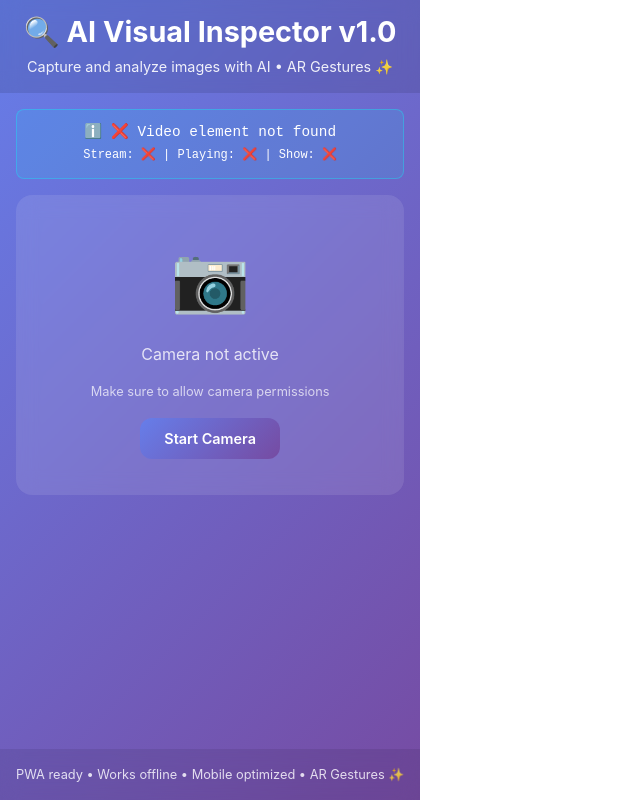
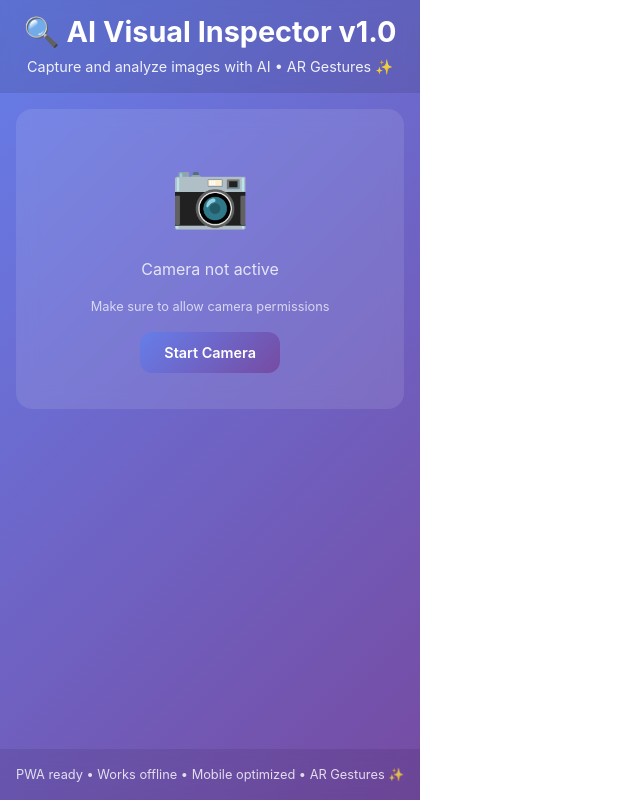
Before and after one commit to ahmalzaabi/ai-visual-inspector, a React (Vite) app: page / in a window 1280 px wide. Shown: the whole page, without its empty margins (0-640 px from the left). Built offline with nearby package versions, Linux system fonts and the light colour scheme.

Commit message:
Fix video display issue - resolve video element rendering chicken-and-egg problem

```diff
--- a/src/App.tsx
+++ b/src/App.tsx
@@ -11,159 +11,101 @@ function App() {
   const [fingerCount, setFingerCount] = useState(0)
   const [handLandmarks, setHandLandmarks] = useState<any[]>([])
   const [debugInfo, setDebugInfo] = useState<string>('')
-  const [hasStream, setHasStream] = useState(false)
   const videoRef = useRef<HTMLVideoElement>(null)
   const canvasRef = useRef<HTMLCanvasElement>(null)
-
-  // Monitor video stream status
-  useEffect(() => {
-    const checkStream = () => {
-      const video = videoRef.current
-      if (video) {
-        const hasVideoSrc = !!video.srcObject
-        const stream = video.srcObject as MediaStream
-        const streamActive = stream?.active
-        const trackCount = stream?.getTracks?.()?.length || 0
-        const videoTracks = stream?.getVideoTracks?.()?.length || 0
-
-        // Detailed debug info
-        const streamInfo = stream ? {
-          active: stream.active,
-          tracks: trackCount,
-          videoTracks: videoTracks,
-          id: stream.id
-        } : null
-
-        console.log('🔍 Stream Check:', {
-          hasVideoSrc,
-          streamActive,
-          streamInfo,
-          videoElement: !!video,
-          videoReadyState: video.readyState,
-          videoPlaying: !video.paused && !video.ended && video.readyState > 2
-        })
-
-        if (hasVideoSrc && streamActive && videoTracks > 0) {
-          setHasStream(true)
-          setDebugInfo(`📺 ACTIVE STREAM: ${videoTracks} video track(s), Ready:${video.readyState}`)
-          // Force playing state if we have a stream
-          if (!isPlaying) {
-            setIsPlaying(true)
-          }
-        } else {
-          setHasStream(false)
-          if (hasVideoSrc) {
-            setDebugInfo(`⚠️ STREAM ISSUES: active:${streamActive}, tracks:${trackCount}, video:${videoTracks}`)
-          } else {
-            setDebugInfo('❌ No video source detected')
-          }
-        }
-      } else {
-        setHasStream(false)
-        setDebugInfo('❌ Video element not found')
-      }
-    }
-
-    const interval = setInterval(checkStream, 1000)
-    return () => clearInterval(interval)
-  }, [isPlaying])
 
   const startCamera = useCallback(async () => {
     try {
       setError(null)
-      setDebugInfo('🔄 Requesting camera access...')
+      setDebugInfo('🔄 Starting camera...')
 
       // Check if getUserMedia is supported
       if (!navigator.mediaDevices || !navigator.mediaDevices.getUserMedia) {
         throw new Error('Camera API not supported in this browser')
       }
 
-      setDebugInfo('📱 Camera API supported, requesting permissions...')
-
       const stream = await navigator.mediaDevices.getUserMedia({
         video: {
-          facingMode: 'environment', // Use back camera on mobile
-          width: { ideal: 1920 },
-          height: { ideal: 1080 }
+          facingMode: 'environment',
+          width: { ideal: 1280 },
+          height: { ideal: 720 }
         }
       })
 
-      console.log('📹 Got stream:', {
-        id: stream.id,
-        active: stream.active,
-        tracks: stream.getTracks().length,
-        videoTracks: stream.getVideoTracks().length
-      })
-
-      setDebugInfo(`✅ Stream created: ${stream.getVideoTracks().length} video tracks, active: ${stream.active}`)
+      console.log('📹 Stream obtained:', stream.active, stream.getVideoTracks().length)
+      setDebugInfo('✅ Camera access granted')
 
       if (videoRef.current) {
-        // Clear any existing stream first
+        // Stop any existing stream
         if (videoRef.current.srcObject) {
           const oldStream = videoRef.current.srcObject as MediaStream
           oldStream.getTracks().forEach(track => track.stop())
         }
 
+        // Assign the new stream
         videoRef.current.srcObject = stream
-        console.log('🎬 Stream assigned to video element')
-        setDebugInfo('🎬 Stream assigned to video element...')
+        console.log('🎬 Setting isPlaying to true...')
+        setIsPlaying(true) // Set immediately when stream is assigned
+        console.log('🎬 isPlaying state updated')
 
-        // Force the video to be visible immediately
+        // Force re-render check
+        setTimeout(() => {
+          console.log('🔍 State check - isPlaying:', isPlaying)
+          if (!isPlaying) {
+            console.log('⚠️ isPlaying is still false, forcing update...')
             setIsPlaying(true)
-        setHasStream(true)
+          }
+        }, 100)
 
-        // Try to start playback with more detailed error handling
-        setTimeout(async () => {
-          if (videoRef.current) {
-            try {
-              await videoRef.current.play()
-              console.log('▶️ Video.play() succeeded')
-              setDebugInfo('▶️ Video playing successfully!')
-                         } catch (playError: any) {
-               console.error('Video play error:', playError)
-               setDebugInfo(`⚠️ Play failed: ${playError.message || 'Unknown error'}`)
-              // Still try to show video even if play fails
-            }
-          }
-        }, 1000)
-
-        // Add event listeners with detailed logging
+        // Set up event handlers
         videoRef.current.onloadedmetadata = () => {
-          console.log('📹 Video metadata loaded, dimensions:', videoRef.current?.videoWidth, 'x', videoRef.current?.videoHeight)
-          setDebugInfo(`📹 Video loaded: ${videoRef.current?.videoWidth}x${videoRef.current?.videoHeight}`)
+          console.log('📹 Video metadata loaded:', videoRef.current?.videoWidth, 'x', videoRef.current?.videoHeight)
+          setDebugInfo(`📹 Video ready: ${videoRef.current?.videoWidth}x${videoRef.current?.videoHeight}`)
         }
 
         videoRef.current.onplay = () => {
-          console.log('🎬 Video play event')
-          setDebugInfo('🎬 Video play event fired!')
-        }
-
-        videoRef.current.onplaying = () => {
-          console.log('▶️ Video playing event')
-          setDebugInfo('▶️ Video is now playing!')
-        }
-
-        videoRef.current.onerror = (e) => {
-          console.error('Video error:', e)
-          setError('Video playback error')
-          setDebugInfo(`❌ Video error: ${e}`)
-        }
-
-        videoRef.current.onloadstart = () => {
-          console.log('🔄 Video load start')
-          setDebugInfo('🔄 Video starting to load...')
+          console.log('▶️ Video playing')
+          setDebugInfo('▶️ Video playing')
         }
 
         videoRef.current.oncanplay = () => {
           console.log('✅ Video can play')
           setDebugInfo('✅ Video ready to play')
         }
-      } else {
-        console.error('❌ Video ref is null')
-        setError('Video element not found')
+
+        videoRef.current.onerror = (e) => {
+          console.error('Video error:', e)
+          setDebugInfo('❌ Video error occurred')
+        }
+
+        // Force play the video
+        try {
+          await videoRef.current.play()
+          setDebugInfo('✅ Video started successfully')
+        } catch (playError) {
+          console.warn('Auto-play failed, but video should still be visible:', playError)
+          setDebugInfo('⚠️ Video ready (click to play if needed)')
+        }
+
+        // Debug info about video element
+        setTimeout(() => {
+          if (videoRef.current) {
+            const video = videoRef.current
+            console.log('🔍 Video element debug:', {
+              srcObject: !!video.srcObject,
+              videoWidth: video.videoWidth,
+              videoHeight: video.videoHeight,
+              readyState: video.readyState,
+              paused: video.paused,
+              ended: video.ended,
+              muted: video.muted,
+              autoplay: video.autoplay
+            })
+          }
+        }, 2000)
       }
     } catch (err: any) {
-      console.error('Error accessing camera:', err)
+      console.error('Camera error:', err)
       setError(`Camera Error: ${err.message}`)
       setDebugInfo(`❌ ${err.message}`)
     }
@@ -175,7 +117,6 @@ function App() {
       stream.getTracks().forEach(track => track.stop())
       videoRef.current.srcObject = null
       setIsPlaying(false)
-      setHasStream(false)
       setIsGestureMode(false)
       setDebugInfo('⏹️ Camera stopped')
     }
@@ -207,7 +148,7 @@ function App() {
     const newMode = !isGestureMode
     setIsGestureMode(newMode)
     if (newMode) {
-      setCapturedImage(null) // Clear any captured images when entering gesture mode
+      setCapturedImage(null)
       setDebugInfo('🖐️ Gesture mode activated')
     } else {
       setDebugInfo('📷 Photo mode activated')
@@ -217,20 +158,14 @@ function App() {
   const handleGestureDetected = useCallback((count: number, landmarks: any[]) => {
     setFingerCount(count)
     setHandLandmarks(landmarks)
-    if (count > 0) {
-      setDebugInfo(`🖐️ ${count} finger${count > 1 ? 's' : ''} detected`)
-    }
   }, [])
-
-  // Show video if we have a stream OR isPlaying is true
-  const showVideo = hasStream || isPlaying
 
   return (
     <div className="app">
       <header className="app-header">
         <h1>🔍 AI Visual Inspector v1.0</h1>
         <p>Capture and analyze images with AI • AR Gestures ✨</p>
-        {showVideo && (
+        {isPlaying && (
           <div className="mode-toggle">
             <button
               className={`btn ${isGestureMode ? 'btn-success' : 'btn-secondary'}`}
@@ -253,12 +188,12 @@ function App() {
           <div className="debug-info">
             ℹ️ {debugInfo}
             <br />
-            <small>Stream: {hasStream ? '✅' : '❌'} | Playing: {isPlaying ? '✅' : '❌'} | Show: {showVideo ? '✅' : '❌'}</small>
+            <small>isPlaying: {isPlaying ? '✅' : '❌'} | Video Ref: {videoRef.current ? '✅' : '❌'}</small>
           </div>
         )}
 
         <div className="camera-container">
-          {!showVideo ? (
+          {!isPlaying ? (
             <div className="camera-placeholder">
               <div className="camera-icon">📷</div>
               <p>Camera not active</p>
@@ -272,45 +207,63 @@ function App() {
                 Start Camera
               </button>
             </div>
-          ) : (
-            <div className="camera-active">
+          ) : null}
+
+          {/* Always render video element, but hide when not playing */}
+          <div
+            className="camera-active"
+            style={{
+              display: isPlaying ? 'flex' : 'none',
+              width: '100%',
+              flexDirection: 'column',
+              gap: '1rem'
+            }}
+          >
             <div className="video-container">
               <video
                 ref={videoRef}
                 autoPlay
                 playsInline
                 muted
-                  controls={false}
                 className="video-feed"
                 style={{
                   width: '100%',
                   height: 'auto',
-                    minHeight: '200px',
-                    maxHeight: '400px',
-                    objectFit: 'cover',
-                    background: '#000',
+                  minHeight: '300px',
+                  backgroundColor: '#000',
                   borderRadius: '12px',
+                  border: '3px solid lime', // Visible border to see video element
                   display: 'block'
+                }}
+                onClick={() => {
+                  // Allow user to manually start video if autoplay fails
+                  if (videoRef.current) {
+                    videoRef.current.play().catch(console.warn)
+                  }
                 }}
               />
 
-                {/* Stream Status Debug */}
+              {/* Video Debug Info Overlay */}
               <div style={{
                 position: 'absolute',
-                  top: '5px',
-                  right: '5px',
-                  background: 'rgba(0,0,0,0.7)',
+                top: '10px',
+                left: '10px',
+                background: 'rgba(0,0,0,0.8)',
                 color: 'white',
-                  padding: '0.25rem 0.5rem',
+                padding: '0.5rem',
                 borderRadius: '4px',
-                  fontSize: '0.7rem',
-                  zIndex: 25
+                fontSize: '0.8rem',
+                zIndex: 50
               }}>
-                  {hasStream ? '🟢 STREAM' : '🔴 NO STREAM'}
+                Video: {videoRef.current?.videoWidth || 0}x{videoRef.current?.videoHeight || 0}
+                <br />
+                State: {videoRef.current?.readyState || 0} | Paused: {videoRef.current?.paused ? 'Yes' : 'No'}
+                <br />
+                Stream: {videoRef.current?.srcObject ? 'Yes' : 'No'}
               </div>
 
               {/* Hand Gesture Tracking Overlay */}
-                {isGestureMode && hasStream && (
+              {isGestureMode && (
                 <HandGestureTracker
                   videoRef={videoRef}
                   onGestureDetected={handleGestureDetected}
@@ -319,7 +272,7 @@ function App() {
               )}
 
               {/* AR Elements Overlay */}
-                {isGestureMode && hasStream && (
+              {isGestureMode && (
                 <AROverlay
                   fingerCount={fingerCount}
                   handLandmarks={handLandmarks}
@@ -366,7 +319,6 @@ function App() {
               </button>
             </div>
           </div>
-          )}
         </div>
 
         {capturedImage && !isGestureMode && (
```
Lines whose indentation alone changed are shown as unchanged.
